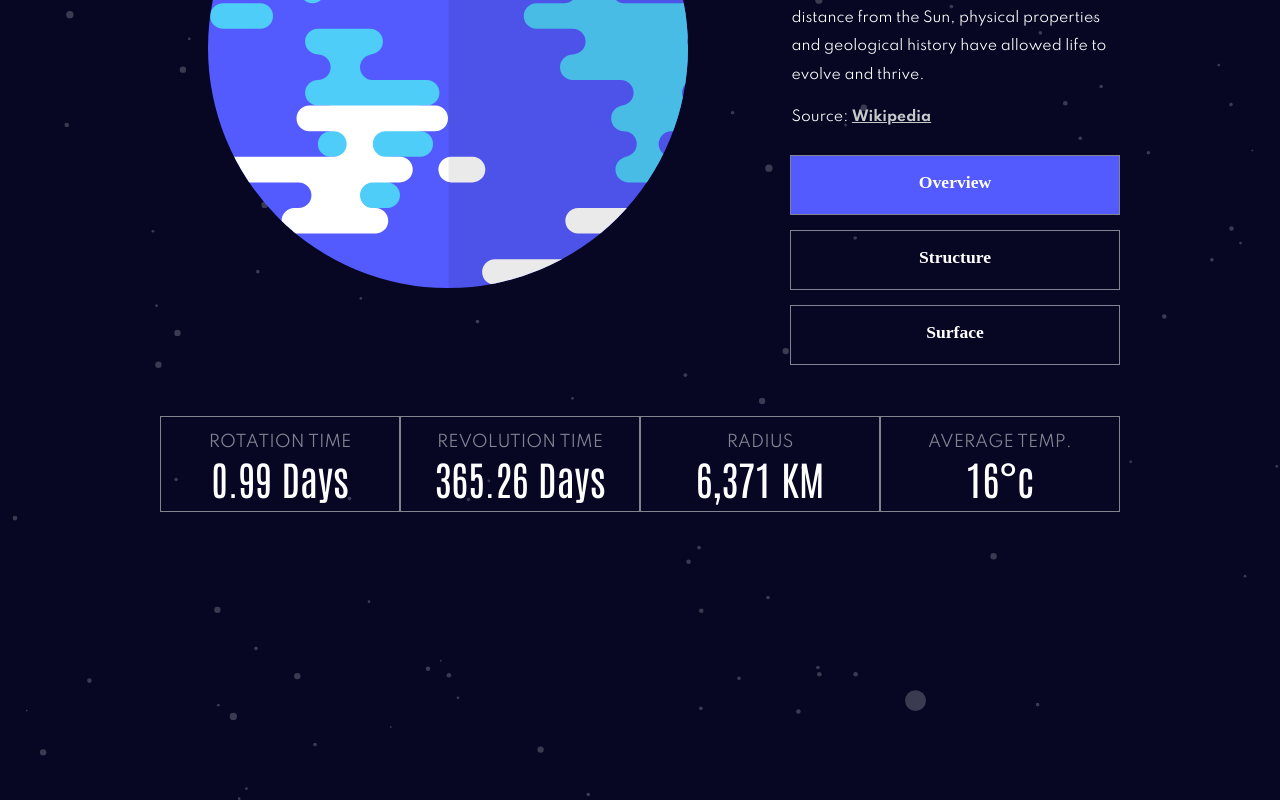
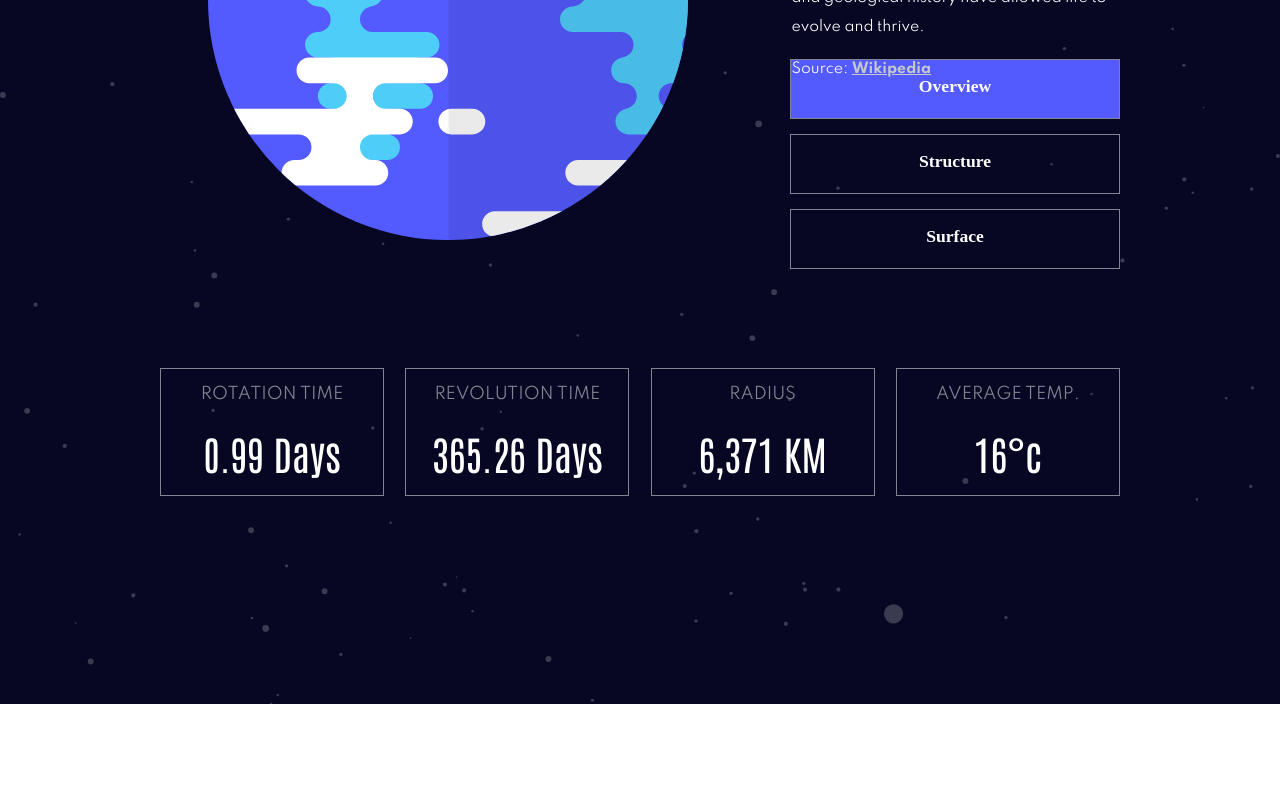
Before and after one commit to stevenabaco/planets-fact-site-reactjs, a React (Create React App) app: page /mars in a window 1280 px wide. Shown: the part 372-1172 px from the top of the page. After the commit the page ends 1076 px from the top, so only its background shows below. Built offline with nearby package versions, Linux system fonts and the light colour scheme; the HTML template or start-up script is replaced by a standard one.

Commit message:
Adjust UI to be closer to model

```diff
--- a/src/components/Planets/Planet.css
+++ b/src/components/Planets/Planet.css
@@ -2,8 +2,7 @@
 	display: flex;
 	flex-direction: column;
 	align-items: flex-start;
-	min-width: 100%;
-	height: 100%;
+	width: 100%;
 	z-index: -1;
 }
 
@@ -134,7 +133,6 @@
 	border-bottom: 5px solid var(--Neptune);
 }
 
-
 /* Add hover effect for radio labels bosed on Planet (using classes) */
 
 #radio__toolbar label.Mercury:hover {
@@ -188,7 +186,6 @@
 	border-bottom: 5px solid var(--color-Neptune);
 }
 
-
 /* SHARED CLASSES */
 .flex {
 	display: flex;
@@ -218,44 +215,41 @@
 
 @keyframes fadeIn {
 	0% {
-    opacity:0;
+		opacity: 0;
 	}
 	100% {
-    opacity:1;
+		opacity: 1;
 	}
 }
 
 @-moz-keyframes fadeIn {
 	0% {
-    opacity:0;
+		opacity: 0;
 	}
 	100% {
-    opacity:1;
+		opacity: 1;
 	}
 }
 
 @-webkit-keyframes fadeIn {
 	0% {
-    opacity:0;
+		opacity: 0;
 	}
 	100% {
-    opacity:1;
+		opacity: 1;
 	}
 }
 
 @-o-keyframes fadeIn {
 	0% {
-    opacity:0;
+		opacity: 0;
 	}
 	100% {
-    opacity:1;
+		opacity: 1;
 	}
 }
 
-
-
 @media only screen and (min-width: 891px) {
-
 	#planet__wrapper {
 		padding: 10rem 2rem;
 		flex-direction: row;
@@ -367,15 +361,15 @@ color: black;
 		background-color: var(--color-Neptune);
 	}
 
-
 	.categorySelector {
 		border: 1px solid var(--color-4);
 		width: 75%;
 		text-align: center;
 	}
 
-	#facts {
+	#facts.flex {
 		min-width: 100%;
+		max-height: 5rem;
 		order: 4;
 		flex-direction: row;
 		justify-content: space-between;
@@ -405,8 +399,8 @@ color: black;
 
 @media only screen and (min-width: 1240px) {
 	#planet__wrapper {
-		padding: 6rem 9rem;
-		flex-direction: row ;
+		padding: 3rem 9rem;
+		flex-direction: row;
 		justify-content: space-between;
 		align-items: stretch;
 		flex-wrap: wrap;
@@ -441,7 +435,7 @@ color: black;
 		display: flex;
 		flex-direction: column;
 		height: 20rem;
-		justify-content:space-evenly;
+		justify-content: space-evenly;
 	}
 
 	#planet__content h1 {
@@ -450,7 +444,6 @@ color: black;
 	}
 
 	#planet__content p {
-
 		font-size: 14px;
 	}
 
@@ -458,18 +451,22 @@ color: black;
 		position: absolute;
 		max-width: 27.5rem;
 		right: 10rem;
-		top: 30rem;
+		top: 24rem;
 		margin: 2rem auto;
-		height: 15rem
+		height: 15rem;
 	}
 
 	#radio__toolbar label {
 		font-size: 1.2rem;
 	}
 
+	#facts.flex {
+		height: 8rem;
+	}
 
 	.planet__facts.flex {
-	max-width: 20.5rem;
+		max-width: 14rem;
+		height: 8rem;
 	}
 	.planet__facts p {
 		font-size: 1rem;
--- a/src/containers/Layout/Layout.css
+++ b/src/containers/Layout/Layout.css
@@ -28,7 +28,7 @@ body {
 	background-size: cover;
   position: relative;
   min-height: 100vh;
-  width: 100%;
+  max-width: 100vw;
   background-color: var(--color-2);
   color: var(--color-1);
   padding: 1rem;
```
Lines whose indentation alone changed are shown as unchanged.
